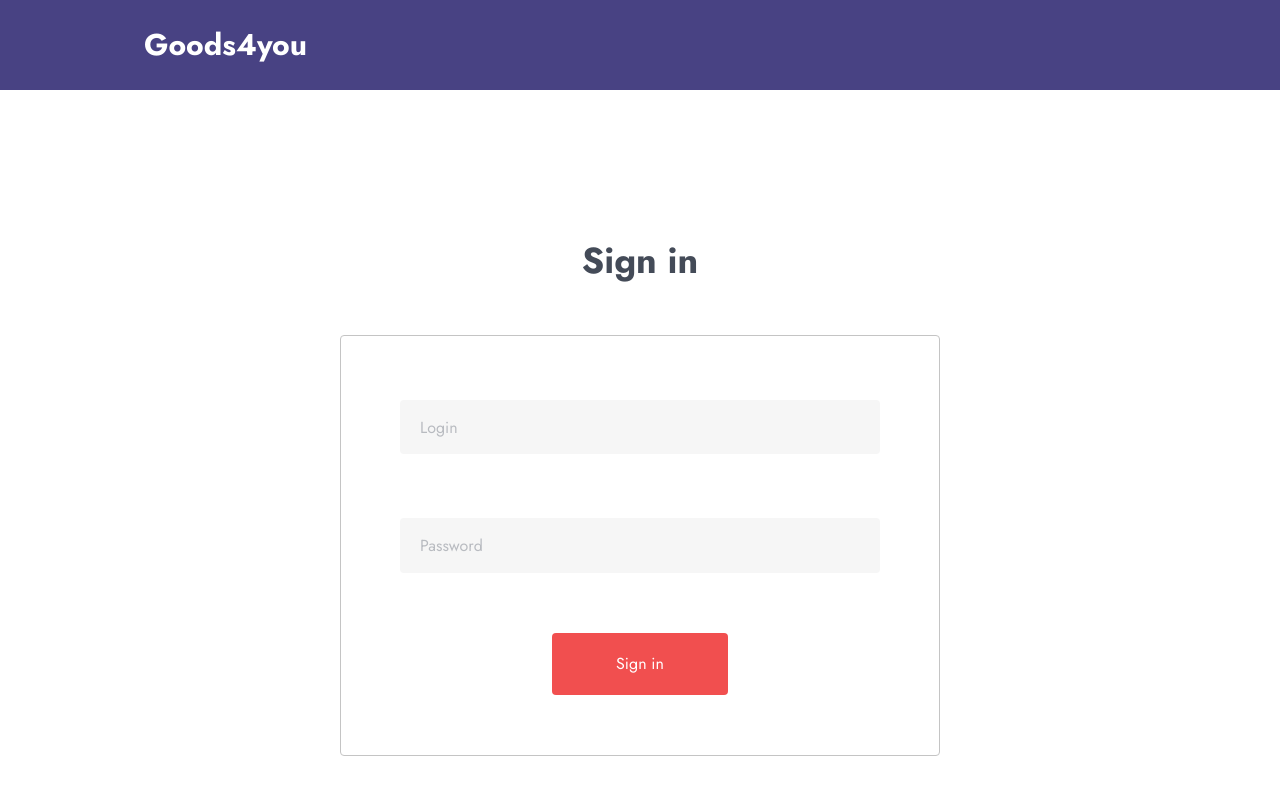
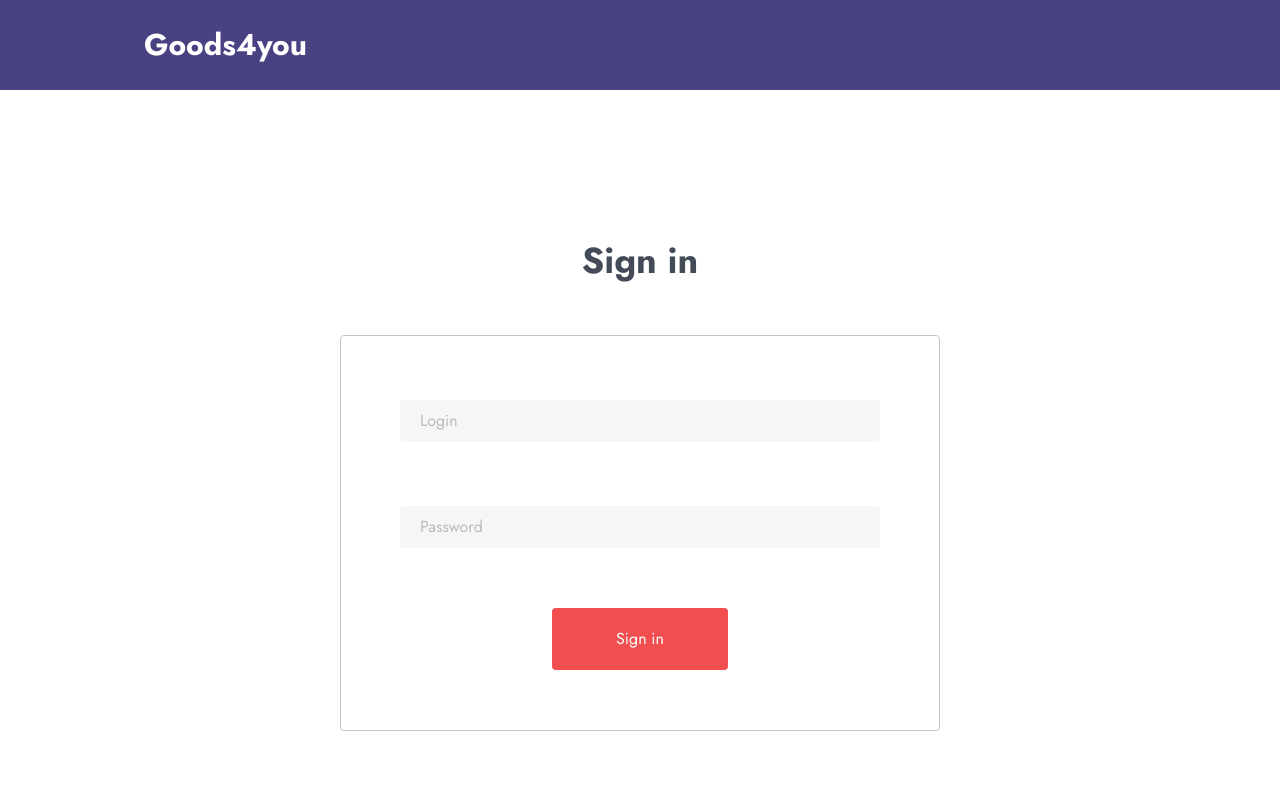
Before and after one commit to freefalltu/shop, a React (Vite) app: page /login in a window 1280 px wide. Shown: the top 794 px of the page. Built offline with nearby package versions, Linux system fonts and the light colour scheme; no server answers.

Commit message:
внесены правки по высоте input

```diff
--- a/src/UI/input/Input.module.scss
+++ b/src/UI/input/Input.module.scss
@@ -2,7 +2,7 @@
     width: 80vw;
     padding: 10px;
     padding-left: 1.25rem;
-    height: 4.25vw;
+    max-height: 4.25vw;
     font-size: 16px;
     line-height: 22px;
     font-weight: 400;
```
